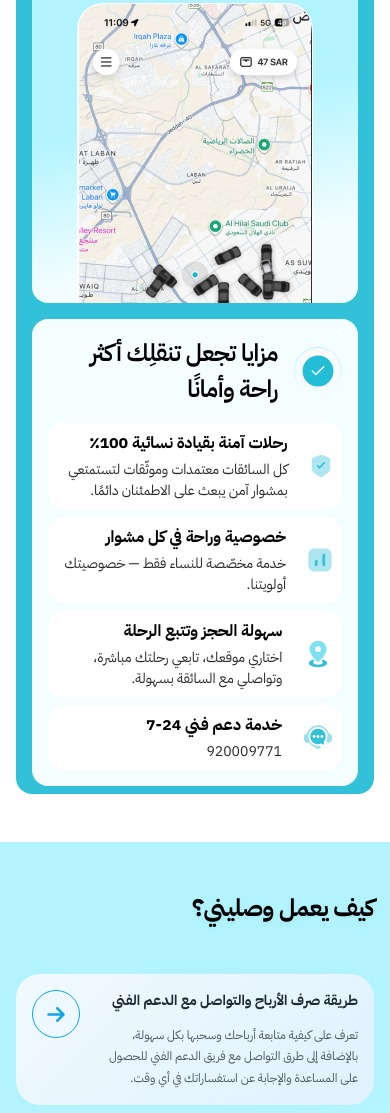
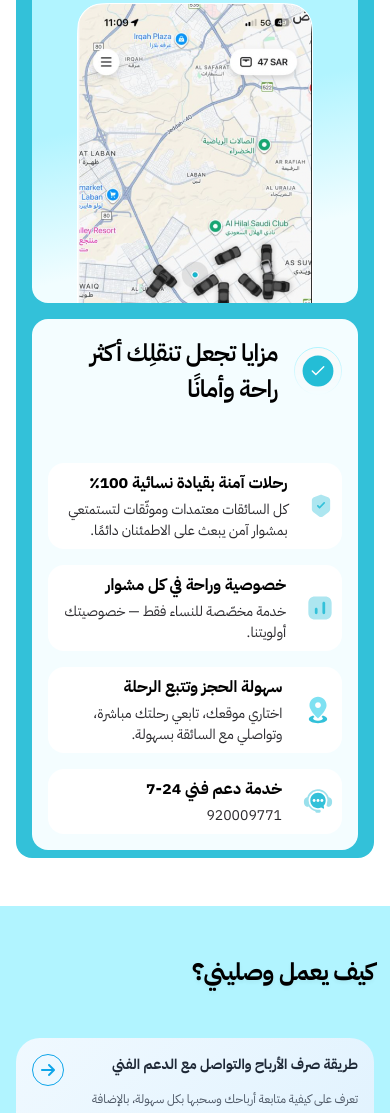
Before and after one commit to AMohamedRaafat/wasalini, a plain HTML site: page index.html in a window 390 px wide. Shown: the part 1324-2437 px from the top of the page. Drawn offline with nearby package versions, Linux system fonts and the light colour scheme.

Commit message:
Enhance layout and styling of features section for improved responsiveness and visual consistency. Adjusted heights for various screen sizes, refined content alignment, and updated scroll behavior for smoother navigation. Improved testimonial card background and added equal height styling for feature items.

```diff
--- a/css/driver.css
+++ b/css/driver.css
@@ -455,6 +455,11 @@
 }
 
 /* Responsive Design */
+@media (min-width: 1024px) and (max-width: 1200px) {
+  .header-wrapper {
+    height: 850px !important;
+  }
+}
 @media (max-width: 1024px) {
   .phone-container {
     min-height: 450px;
@@ -468,7 +473,7 @@
 
 @media (max-width: 768px) {
   .header-wrapper {
-    height: 650px !important;
+    height: 960px !important;
   }
 
   .phone-img {
@@ -561,9 +566,21 @@
     font-size: 12px !important;
     margin-bottom: 0;
   }
+  .icon {
+    font-size: 16px !important;
+  }
 }
 
+@media (min-width: 1600px) {
+  .header-wrapper {
+    height: 1000px !important;
+  }
+}
 @media (max-width: 480px) {
+  .header-wrapper {
+    height: 650px !important;
+  }
+
   .hero-badge {
     padding: 5px 10px !important;
   }
@@ -594,6 +611,12 @@
 
   .feature-description {
     font-size: 0.9375rem;
+  }
+  .how-it-works-card .arrow-icon {
+    width: 32px !important;
+    height: 32px !important;
+    border-radius: 50% !important;
+    font-size: 16px !important;
   }
 }
 
@@ -904,7 +927,6 @@
   position: relative;
   border-radius: 1.75rem;
   overflow: hidden;
-  box-shadow: 0 20px 50px rgba(0, 0, 0, 0.5);
   opacity: 0;
   visibility: hidden;
   max-height: 0;
--- a/css/style.css
+++ b/css/style.css
@@ -8,6 +8,7 @@
 body {
   overflow-x: hidden;
   line-height: 1.6;
+  scroll-behavior: smooth;
 }
 
 /* Scroll Animation Classes */
@@ -186,7 +187,7 @@
 }
 
 .drawer-app-buttons {
-  width:100%;
+  width: 100%;
   display: flex;
   align-items: center;
   justify-content: center;
@@ -305,7 +306,6 @@
   left: 25%;
   bottom: 40px;
   z-index: 5;
-  width: 500x;
   height: 300px;
   filter: drop-shadow(0 10px 20px rgba(0, 0, 0, 0.15));
   animation: floatLeft 8s ease-in-out infinite;
@@ -317,7 +317,6 @@
   bottom: 40px;
   z-index: 99;
   animation: floatRight 8s ease-in-out infinite;
-  width: 350px !important;
   height: 350px !important;
 }
 
@@ -722,7 +721,7 @@
 }
 
 .testimonial-card {
-  background: #f6fdff;
+  background-color: #fff;
   padding: 3rem 2.5rem;
   border-radius: 1rem;
   margin: 1rem;
@@ -730,6 +729,9 @@
   transition: all 0.4s cubic-bezier(0.4, 0, 0.2, 1);
   position: relative;
   overflow: hidden;
+}
+.owl-item.active .testimonial-card {
+  background-color: #f6fdff !important;
 }
 
 .testimonial-card .profile-img {
@@ -889,6 +891,19 @@
 /* Smooth scroll */
 html {
   scroll-behavior: smooth;
+  scroll-padding-top: 80px;
+}
+
+/* Features Section - Equal Height */
+#features .grid.items-stretch > .phone,
+#features .grid.items-stretch > .content {
+  height: 100%;
+  min-height: 100%;
+}
+
+#features .grid.items-stretch > .content {
+  display: flex;
+  flex-direction: column;
 }
 
 /* Section Titles */
@@ -1038,6 +1053,12 @@
     font-size: 16px;
     font-weight: 600;
     margin: 20px 0;
+  }
+  .how-it-works-card .arrow-icon {
+    width: 32px !important;
+    height: 32px !important;
+    border-radius: 50% !important;
+    font-size: 16px !important;
   }
 }
 
--- a/index.html
+++ b/index.html
@@ -380,10 +380,10 @@
     <section id="features" class="py-20 px-6 bg-white overflow-hidden">
       <div class="container mx-auto">
         <div
-          class="md:w-[80%] w-full mx-auto text-center bg-[#33C1D9] py-2 px-4 rounded-2xl grid grid-cols-1 md:grid-cols-2 gap-4"
+          class="md:w-[80%] w-full mx-auto text-center bg-[#33C1D9] py-2 px-4 rounded-2xl grid grid-cols-1 md:grid-cols-2 gap-4 items-stretch"
         >
           <div
-            class="phone px-4 rounded-2xl flex items-end justify-center pt-10 scroll-animate slide-right"
+            class="phone px-4 rounded-2xl flex items-end justify-center pt-10 scroll-animate slide-right h-full"
             style="
               background: linear-gradient(
                 347.19deg,
@@ -399,7 +399,7 @@
             />
           </div>
           <div
-            class="content bg-[#F4FDFF] rounded-2xl md:p-6 p-4 scroll-animate slide-left"
+            class="content bg-[#F4FDFF] rounded-2xl md:p-6 p-4 scroll-animate slide-left h-full"
           >
             <div class="title flex items-center justify-center gap-4 mb-4">
               <img src="assets/imgs/check.svg" alt="Icon" class="w-12 h-12" />
@@ -409,7 +409,7 @@
                 مزايا تجعل تنقلِك أكثر راحة وأمانًا
               </h2>
             </div>
-            <div class="content-list space-y-2">
+            <div class="content-list space-y-4 mt-10">
               <div
                 class="content-list-item flex items-center gap-5 bg-white rounded-2xl md:p-4 p-2 scroll-animate fade-in delay-100"
               >
@@ -606,9 +606,10 @@
         >
           تجارب حقيقية - موثوق من آلاف الراكبات في المملكة
         </h2>
+      </div>
 
         <div
-          class="owl-carousel max-w-6xl mx-auto scroll-animate fade-in delay-200"
+          class="owl-carousel w-full scroll-animate fade-in delay-200"
         >
           <div class="testimonial-card">
             <img
--- a/js/script.js
+++ b/js/script.js
@@ -24,12 +24,7 @@
         e.preventDefault();
         var target = $(this.getAttribute("href"));
         if (target.length) {
-            $("html, body").animate(
-                {
-                    scrollTop: target.offset().top - 80,
-                },
-                800
-            );
+            target[0].scrollIntoView({ behavior: 'smooth', block: 'start' });
         }
     });
 
@@ -51,7 +46,7 @@
             },
             1024: {
                 items: 1,
-                stagePadding: 200,
+                stagePadding: 420,
 
             },
         },
@@ -60,7 +55,10 @@
             '<i class="fas fa-chevron-right"></i>',
             '<i class="fas fa-chevron-left"></i>',
         ],
+
     });
+
+
 
     // How It Works Card Accordion
     $(".how-it-works-card").on("click", function () {
```
